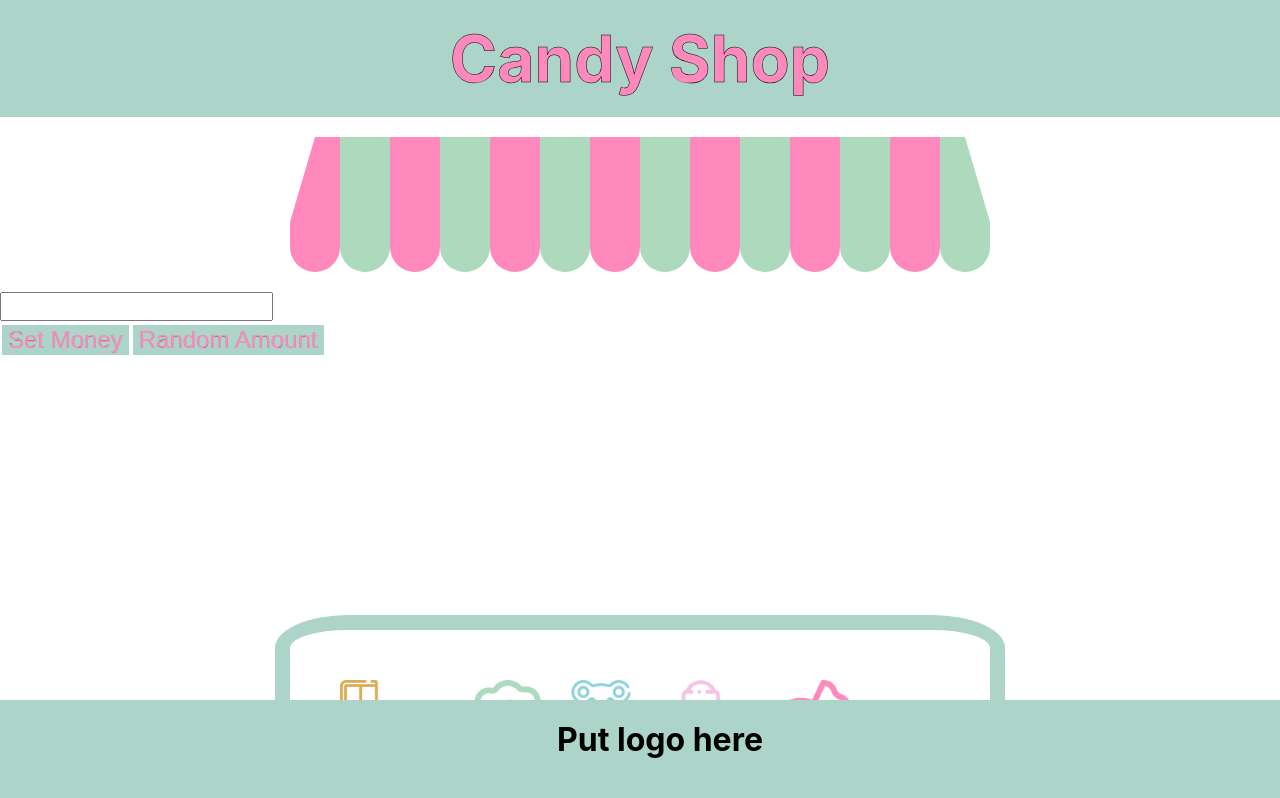
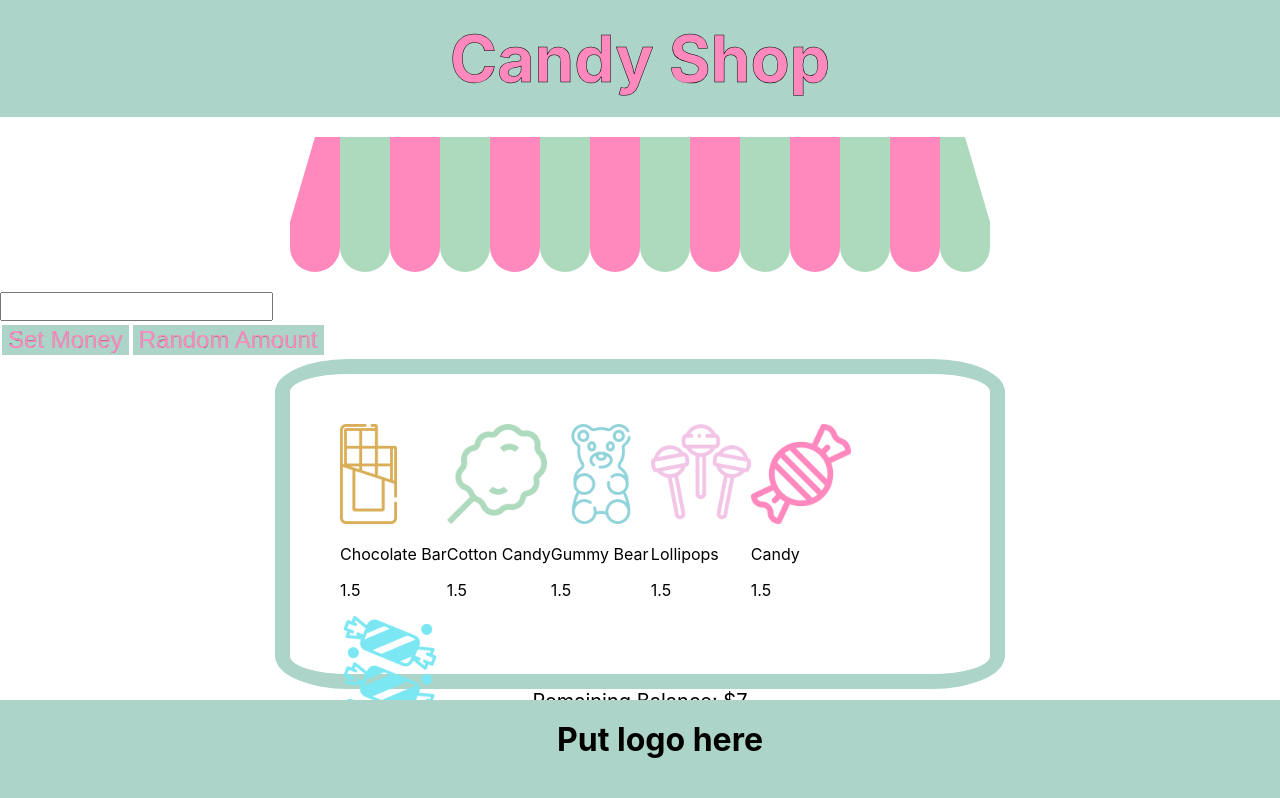
Before and after one commit to earl562/math-app, a React (Create React App) app: page / in a window 1280 px wide. Shown: the top 798 px of the page. Built offline with nearby package versions, Linux system fonts and the light colour scheme.

Commit message:
error with 0 money

```diff
--- a/src/App.css
+++ b/src/App.css
@@ -31,7 +31,6 @@
     padding: 50px;
     margin-left: auto;
     margin-right: auto;
-    margin-top: 20%;
     border-radius: 10%;
 }
 
```
